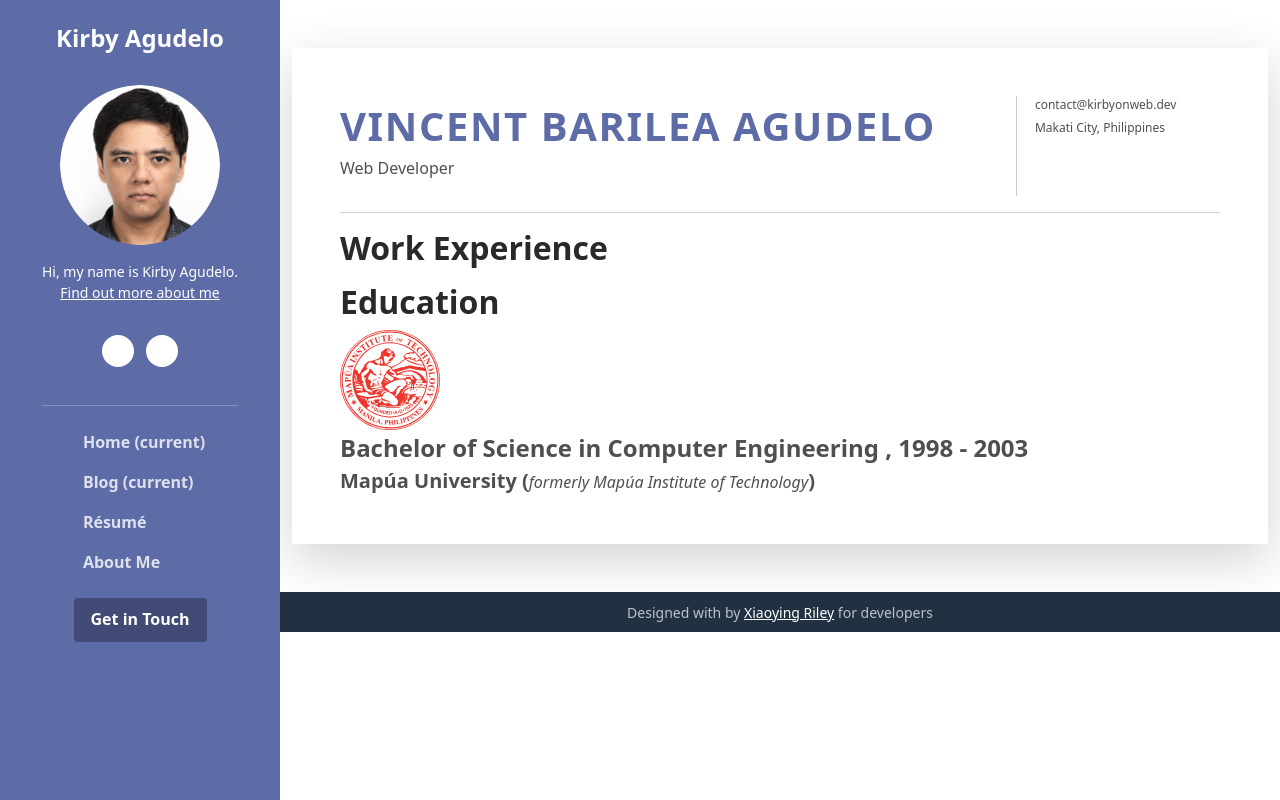
After one commit to kirbykirbydev/kirby-agudelo-portfolio-site, a Django app: template templates/my_resume.html in a window 1280 px wide. The commit adds this page. Run offline with Django 3.2, Linux system fonts and the light colour scheme; the template is opened without the code that fills it, so the values that code supplies are empty; some libraries are stand-ins or nearby versions.

Commit message:
added new resume page

```diff
--- a/blogsite/settings.py
+++ b/blogsite/settings.py
@@ -40,7 +40,8 @@ INSTALLED_APPS = [
     'django.contrib.sessions',
     'django.contrib.messages',
     'django.contrib.staticfiles',
-    'blogengine'
+    'blogengine',
+    'sitemain'
 ]
 
 MIDDLEWARE = [
--- a/blogsite/urls.py
+++ b/blogsite/urls.py
@@ -16,10 +16,9 @@ Including another URLconf
 from django.contrib import admin
 from django.urls import path, include
 
-from sitemain.views import view_homepage
 
 urlpatterns = [
     path('admin/', admin.site.urls),
     path('blog/', include('blogengine.urls') ),
-    path('', view_homepage, name='site-home')
+    path('', include('sitemain.urls') )
 ]
--- a/templates/base.html
+++ b/templates/base.html
@@ -55,6 +55,9 @@
 					<li class="nav-item">
 					    <a class="nav-link {% if request.path == bloghomeurl %}active{% endif %}" href="{% url 'blog-home' %}"><i class="fas fa-book fa-fw me-2"></i>Blog <span class="sr-only">(current)</span></a>
 					</li>
+                                        <li class="nav-item">
+                                          <a href="{% url 'my-resume' %}" class="nav-link {% if request.path == bloghomeurl %}active{% endif %}"><i class="fas fa-file-alt fa-fw me-2"></i>R&eacute;sum&eacute;</a>
+                                        </li>
 					<li class="nav-item">
 					    <a class="nav-link {% if request.path == aboutmeurl %}active{% endif %}"   href="{% url 'about-me' %}"><i class="fas fa-user fa-fw me-2"></i>About Me</a>
 					</li>
--- /dev/null
+++ b/templates/my_resume.html
@@ -0,0 +1,303 @@
+{% extends 'base.html'%}
+{% load static %}
+
+{% block templatecontent %}
+
+
+<style>
+  .main-wrapper .resume-container {
+    max-width: 820px;
+  }
+
+  div.r-header {
+    height: 100px;
+    display: flex;
+    flex-direction: column;
+  }
+
+  div.r-header .name-role {
+    margin-bottom:10px;
+  }
+
+  div.r-header .name-role .my-name {
+    flex: 5;
+    color: var(--bs-primary);
+    font-weight: 900;
+  }
+
+  div.r-header .address-contact {
+    flex: 1;
+    font-size: 0.75rem;
+  }
+
+  div.r-header .address-contact .email {
+    margin-bottom: 5px;
+  }
+
+  div.main-content {
+    width: 900px;
+    margin:0px auto ;
+  }
+
+  .skills span.skill {
+    background-color: #EEE;
+    border: 1px solid #999;
+    padding: 4px;
+    margin-bottom: 4px;
+    margin-right: 5px;
+    display: inline-block;
+    cursor: pointer;
+  }
+
+  #experience #exp_list {
+    padding: 0px;
+    list-style: none;
+  }
+
+  .content .role {
+    font-weight: 600;
+  }
+
+  #experience > ul > li  {
+    height: auto;
+    margin-bottom: 10px;
+    border-bottom: 1px solid #CCC;
+    padding-bottom: 10px;
+  }
+
+  .duty-list {
+    list-style: square;
+  }
+
+  .experience-detail {
+      display: flex;
+      flex-flow: column-reverse;
+  }
+
+  .experience-detail .org-picture img{
+    max-width: 200px;
+    margin-bottom: 10px;
+  }
+
+  div.exp-item {
+    display: flex;
+    flex-direction: column;
+  }
+
+  #educ img {
+    max-width: 100px;
+  }
+
+  #educ .degree {
+    font-weight: 700;
+    font-size: 1.5rem;
+  }
+
+  #educ .school-name {
+    font-weight: 700;
+    font-size: 1.25rem;
+  }
+  #educ .former{
+    font-size: 1rem;
+    font-style: italic;
+    font-weight:500;
+  }
+
+  @media(min-width: 768px) {
+
+    div.r-header .name-role .my-name {
+      font-size: 1.75rem;
+      font-weight: 900;
+    }
+
+    div.r-header {
+      display: flex;
+      flex-direction: row;
+    }
+
+    div.r-header .name-role {
+      flex: 5;
+    }
+
+    div.r-header .address-contact {
+      flex: 2;
+      border-left: 1px solid #CCC;
+      padding-left: 10px;
+    }
+  }
+
+  @media(min-width: 992px){
+
+    .main-wrapper .resume-container {
+      max-width: 900px;
+    }
+
+    div.r-header .name-role {
+      flex: 4;
+    }
+
+    div.r-header .address-contact {
+      flex: 2;
+    }
+
+    .experience-detail {
+      display: flex;
+      flex-flow: row;
+    }
+
+    .experience-detail .content  {
+      flex:5;
+      padding-right: 20px;
+
+    }
+    .experience-detail .org-picture {
+      flex:1;
+      max-width: 100%;
+    }
+  }
+
+  @media(min-width: 1200px){
+
+    div.r-header .name-role .my-name {
+      flex: 5;
+      color: var(--bs-primary);
+      font-size: 2.5rem;
+      font-weight: 900;
+      letter-spacing: 0.1rem;
+    }
+
+    div.r-header .name-role {
+      flex: 7;
+    }
+
+    div.r-header .address-contact {
+      flex: 2;
+    }
+
+    div.exp-item {
+      flex-direction: row;
+    }
+
+    #experience .year {
+      flex : 1;
+    }
+
+    .experience-detail {
+      flex: 5 ;
+    }
+
+    .main-wrapper .resume-container {
+      max-width: 1140px;
+    }
+
+    .experience-detail {
+      display: flex;
+      flex-flow: row;
+    }
+
+    .experience-detail .content  {
+      flex:5;
+      padding-right: 20px;
+
+    }
+    .experience-detail .org-picture {
+      flex:1
+    }
+
+    .experience-detail .org-picture img{
+      max-width: 100%;
+    }
+
+    #educ .degree {
+      font-weight: 700;
+      font-size: 1.5rem;
+    }
+
+    #educ .school-name {
+      font-weight: 700;
+      font-size: 1.25rem;
+    }
+    #educ .former{
+      font-size: 1rem;
+      font-style: italic;
+      font-weight:500;
+    }
+  }
+
+</style>
+
+
+<div class="container resume-container">
+  <article class="blog-post p-5 mb-5 my-5 shadow-lg">
+
+    <div class="r-header">
+      <div class="name-role">
+        <div class="my-name">VINCENT BARILEA AGUDELO</div>
+        <div class="my-role">Web Developer</div>
+      </div>
+      <div class="address-contact">
+        <div class="email"><i class="fas fa-envelope-square fa-fw fa-lg me-2"></i>contact@kirbyonweb.dev</div>
+        <div class="address"><i class="fas fa-map-marker-alt fa-fw fa-lg me-2"></i>Makati City, Philippines</div>
+      </div>
+    </div>
+    <hr>
+
+    <h2>Work Experience</h2>
+    <div id="experience">
+      <ul id="exp_list">
+        {% for exp in exp_data %}
+        <li>
+          <div class="exp-item">
+            <div class="year">
+              <div class="content">{{exp.year}}</div>
+            </div>
+            <div class="experience-detail">
+              <div class="content">
+                <span class="role">{{exp.detail.role}}</span>
+                <div class="organization">
+                  <span class="co-name">{{exp.detail.organization}}</span>
+                  <span class="co-description">{{exp.detail.org_desc}}</span>
+                  {% if exp.detail.website %}
+                  <span class="co-website"><a href="{{exp.detail.website}}" target="_blank">{{exp.detail.website}}</a></span>
+                  {% endif %}
+                </div>
+                <div class="duties">
+                  <ul class="duty-list">
+                    {% for d in exp.detail.duties %}
+                    <li>
+                      {{d}}
+                    </li>
+                    {% endfor%}
+                  </ul>
+
+                </div>
+              </div>
+              <div class="org-picture">
+                {% if exp.detail.org_picture %}
+                <img src="{% static 'assets/images/resume-images/'|add:exp.detail.org_picture %}" alt="">
+                {% endif %}
+              </div>
+            </div>
+
+          </div>
+        </li>
+        {% endfor %}
+      </ul>
+    </div>
+
+    <div id="educ">
+      <h2>Education</h2>
+      <img src="{% static 'assets/images/resume-images/mapua-logo.svg' %}">
+      <div class="educ-details">
+        <div class="degree">Bachelor of Science in Computer Engineering , 1998 - 2003</div>
+        <div class="school-name">Map&uacute;a University (<span class="former">formerly Map&uacute;a Institute of Technology</span>)</div>
+
+      </div>
+    </div>
+
+  </article>
+</div>
+
+
+
+{% endblock %}
```
Also changed, not shown: sitemain/urls.py (added, +9 -0 lines), sitemain/views.py (+90 -0 lines).
